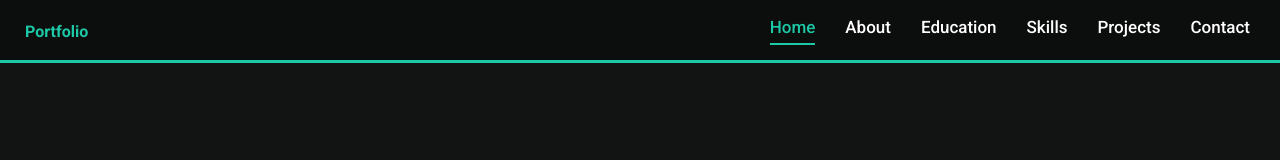
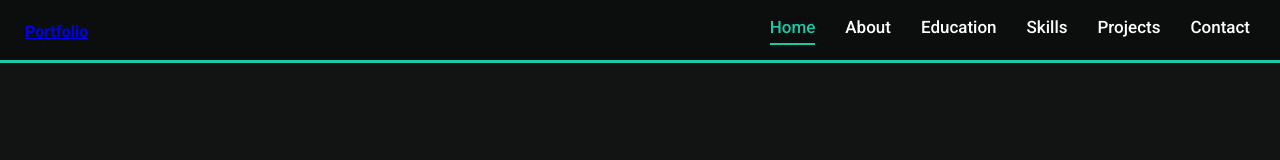
Before and after one commit to koushik523/My-Portfolio, a React (Vite) app: page / in a window 1280 px wide. Shown: the top 160 px of the page. Built offline with nearby package versions, Linux system fonts and the light colour scheme.

Commit message:
Update Navigation_bar.css

```diff
--- a/src/css/Navigation_bar.css
+++ b/src/css/Navigation_bar.css
@@ -14,14 +14,9 @@
 
   .navbar-brand {
     font-weight: 600;
+    color: #1dc8a6;
     margin-left: 25px;
   }
-
-  .navbar-brand a {
-    text-decoration: none;
-    color: #1dc8a6;
-  }
-
 
   nav {
     display: flex;
```
